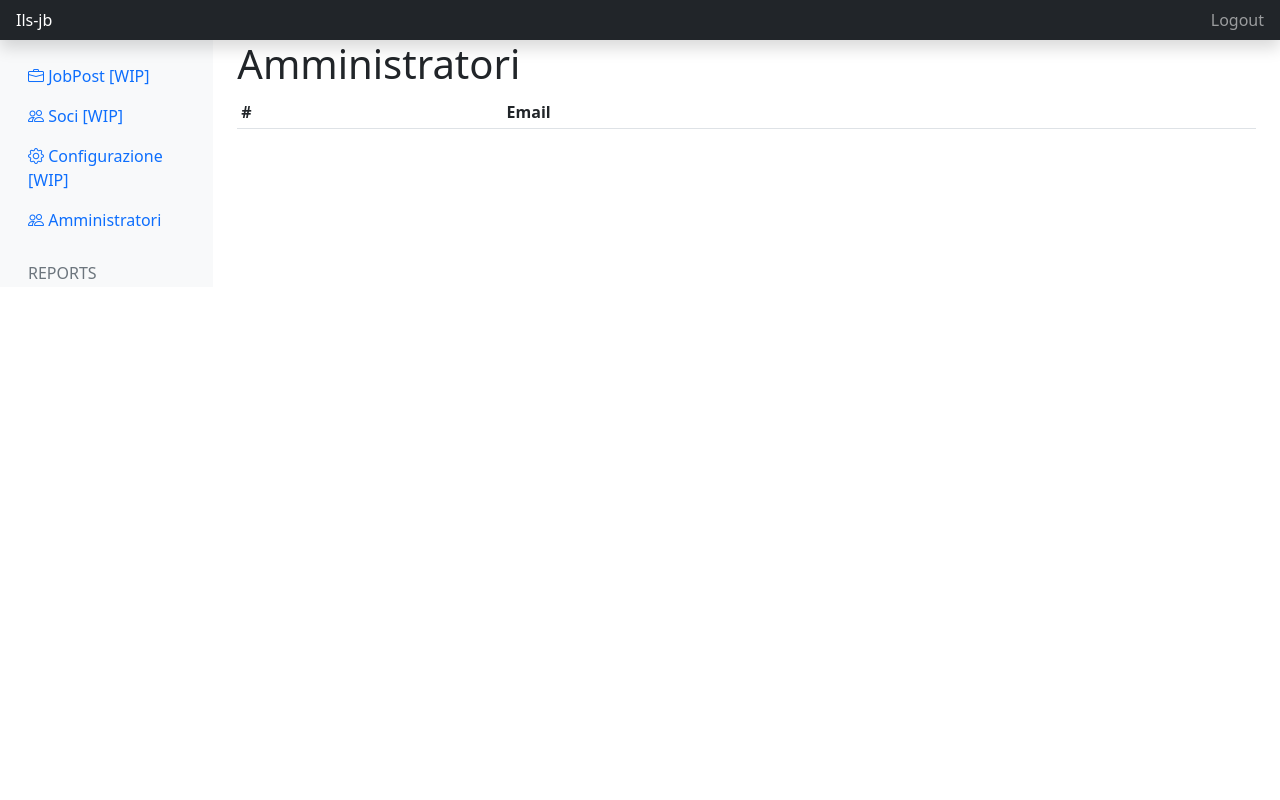
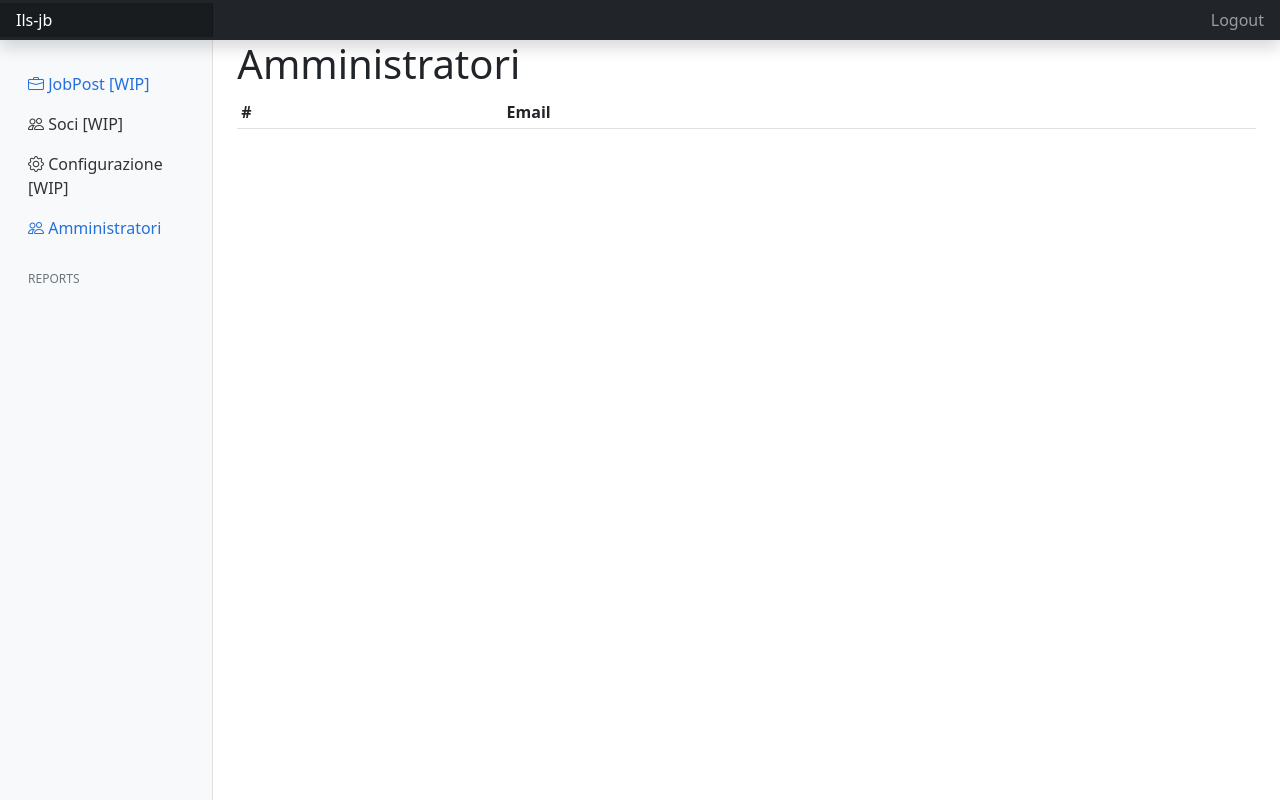
Before and after one commit to zerai/ils-jb, a Symfony app: template templates/admin/administrator/index.html.twig in a window 1280 px wide. Run offline with Twig, Linux system fonts and the light colour scheme; the template is opened without the code that fills it, so the values that code supplies are empty; some libraries are stand-ins or nearby versions.

Commit message:
Migliorie template admin.

```diff
--- /dev/null
+++ b/public/css/admin_layout.css
@@ -0,0 +1,92 @@
+body {
+    font-size: .875rem;
+}
+
+.feather {
+    width: 16px;
+    height: 16px;
+}
+
+/*
+ * Sidebar
+ */
+
+.sidebar {
+    position: fixed;
+    top: 0;
+    /* rtl:raw:
+    right: 0;
+    */
+    bottom: 0;
+    /* rtl:remove */
+    left: 0;
+    z-index: 100; /* Behind the navbar */
+    padding: 48px 0 0; /* Height of navbar */
+    box-shadow: inset -1px 0 0 rgba(0, 0, 0, .1);
+}
+
+@media (max-width: 767.98px) {
+    .sidebar {
+        top: 5rem;
+    }
+}
+
+.sidebar-sticky {
+    height: calc(100vh - 48px);
+    overflow-x: hidden;
+    overflow-y: auto; /* Scrollable contents if viewport is shorter than content. */
+}
+
+.sidebar .nav-link {
+    font-weight: 500;
+    color: #333;
+}
+
+.sidebar .nav-link .feather {
+    margin-right: 4px;
+    color: #727272;
+}
+
+.sidebar .nav-link.active {
+    color: #2470dc;
+}
+
+.sidebar .nav-link:hover .feather,
+.sidebar .nav-link.active .feather {
+    color: inherit;
+}
+
+.sidebar-heading {
+    font-size: .75rem;
+}
+
+/*
+ * Navbar
+ */
+
+.navbar-brand {
+    padding-top: .75rem;
+    padding-bottom: .75rem;
+    background-color: rgba(0, 0, 0, .25);
+    box-shadow: inset -1px 0 0 rgba(0, 0, 0, .25);
+}
+
+.navbar .navbar-toggler {
+    top: .25rem;
+    right: 1rem;
+}
+
+.navbar .form-control {
+    padding: .75rem 1rem;
+}
+
+.form-control-dark {
+    color: #fff;
+    background-color: rgba(255, 255, 255, .1);
+    border-color: rgba(255, 255, 255, .1);
+}
+
+.form-control-dark:focus {
+    border-color: transparent;
+    box-shadow: 0 0 0 3px rgba(255, 255, 255, .25);
+}
--- a/templates/admin-layout.html.twig
+++ b/templates/admin-layout.html.twig
@@ -3,6 +3,7 @@
 {% block metadata %}
     {{ parent() }}
     <meta name="viewport" content="width=device-width, initial-scale=1">
+    <link href="/css/admin_layout.css" rel="stylesheet">
 {% endblock %}
 
 {% block title %}
```
Also changed, not shown: _jobposting/src/Adapter/Http/Web/Templates/admin/jobpost/edit.html.twig (+10 -2 lines), _jobposting/src/Adapter/Http/Web/Templates/admin/jobpost/index.html.twig (+14 -2 lines), _jobposting/src/Adapter/Http/Web/Templates/admin/jobpost/new.html.twig (+10 -2 lines), _jobposting/src/Adapter/Http/Web/Templates/admin/jobpost/show.html.twig (+16 -2 lines).
